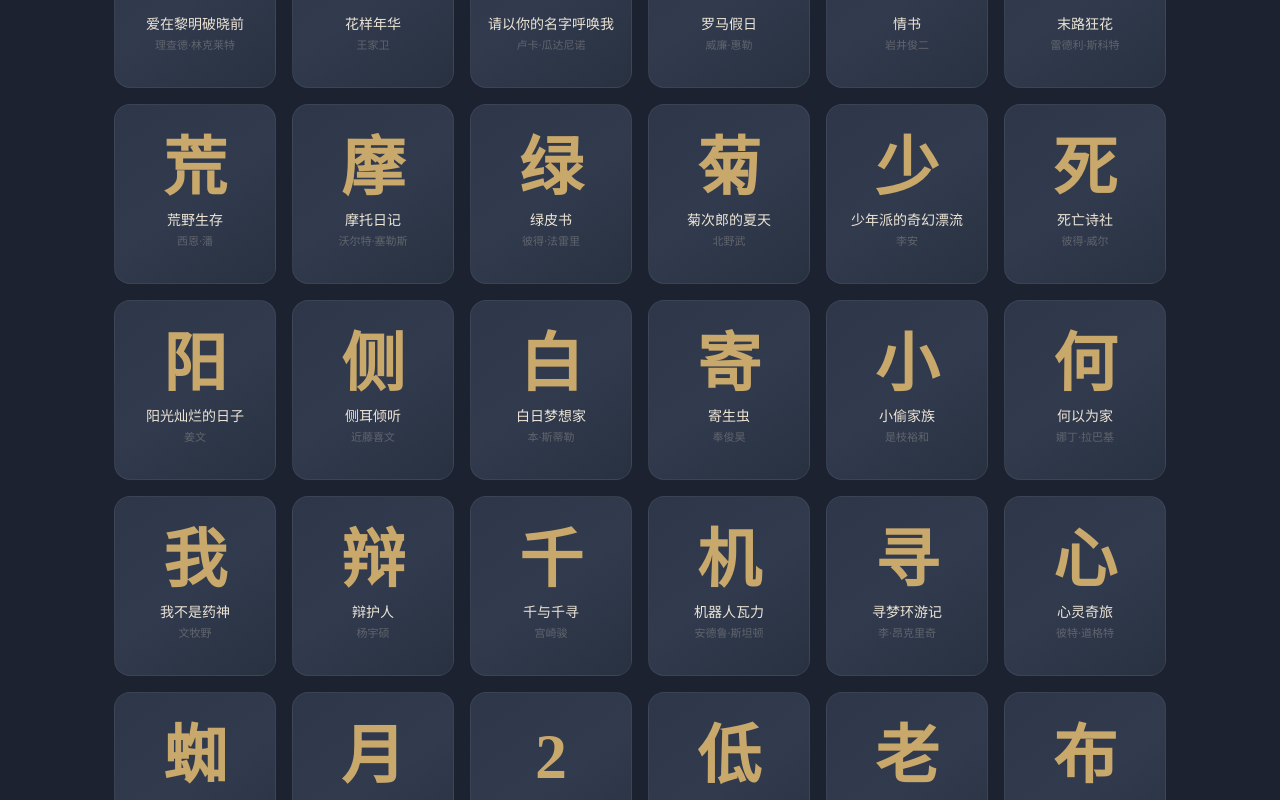
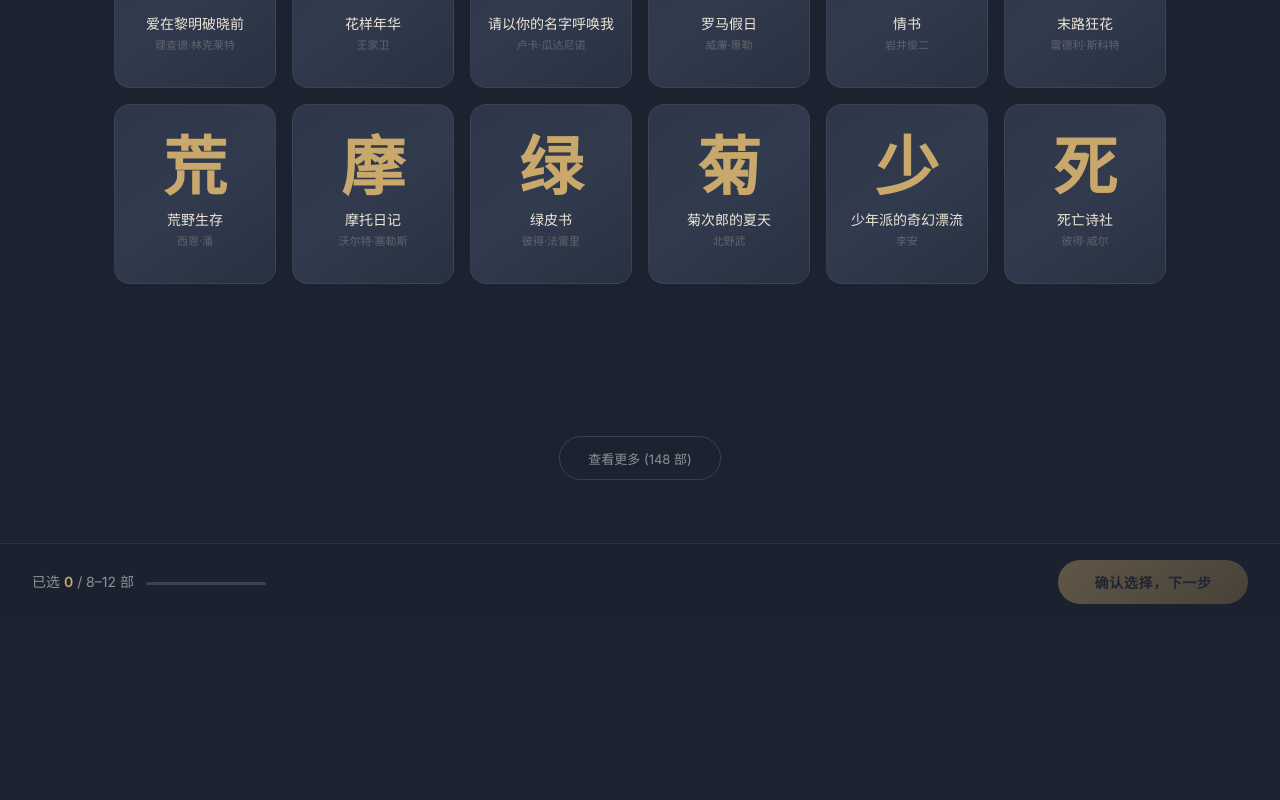
Before and after one commit to alballlu/film-mirror, a React (Vite) app: page /film-mirror/flow-a/step1 in a window 1280 px wide. Shown: the part 798-1598 px from the top of the page. After the commit the page ends 1418 px from the top, so only its background shows below. Built offline with nearby package versions, Linux system fonts and the light colour scheme; no server answers.

Commit message:
perf: batch poster updates, paginate movie selection to 24/batch, limit stagger animation

```diff
--- a/src/components/MovieSelection.jsx
+++ b/src/components/MovieSelection.jsx
@@ -1,4 +1,4 @@
-import { useState, useMemo } from 'react';
+import { useState, useMemo, useEffect } from 'react';
 import movies from '../data/movies.json';
 import { usePosterContext } from '../context/PosterContext';
 
@@ -17,6 +17,7 @@ export default function MovieSelection({ selectedMovies: initial, onNext, onBack
   const [selected, setSelected] = useState(new Set(initial));
   const [filter, setFilter] = useState('all');
   const [search, setSearch] = useState('');
+  const [visibleCount, setVisibleCount] = useState(24);
   const { posters } = usePosterContext();
 
   const filteredMovies = useMemo(() => {
@@ -42,6 +43,11 @@ export default function MovieSelection({ selectedMovies: initial, onNext, onBack
     }
 
     return result;
+  }, [filter, search]);
+
+  // 切换分类或搜索时重置分页
+  useEffect(() => {
+    setVisibleCount(24);
   }, [filter, search]);
 
   const toggle = (id) => {
@@ -110,14 +116,15 @@ export default function MovieSelection({ selectedMovies: initial, onNext, onBack
       {filteredMovies.length === 0 ? (
         <div className="no-results">未找到匹配的电影</div>
       ) : (
+        <>
           <div className="movie-grid">
-          {filteredMovies.map((movie, i) => {
+            {filteredMovies.slice(0, visibleCount).map((movie, i) => {
               const posterUrl = posters[movie.id];
               return (
                 <div
                   key={movie.id}
                   className={`movie-card ${selected.has(movie.id) ? 'selected' : ''}`}
-                style={{ animationDelay: `${i * 50}ms` }}
+                  style={{ animationDelay: `${(i % 24) * 50}ms` }}
                   onClick={() => toggle(movie.id)}
                 >
                   {posterUrl ? (
@@ -147,6 +154,17 @@ export default function MovieSelection({ selectedMovies: initial, onNext, onBack
               );
             })}
           </div>
+          {visibleCount < filteredMovies.length && (
+            <div style={{ textAlign: 'center', padding: '12px 24px 140px' }}>
+              <button
+                className="load-more-btn"
+                onClick={() => setVisibleCount((c) => c + 24)}
+              >
+                查看更多 ({filteredMovies.length - visibleCount} 部)
+              </button>
+            </div>
+          )}
+        </>
       )}
 
       {/* Sticky Bottom */}
--- a/src/context/PosterContext.jsx
+++ b/src/context/PosterContext.jsx
@@ -42,6 +42,19 @@ export function PosterProvider({ children }) {
   }, []);
 
   async function loadMissingPosters(cancelled) {
+    const batchPosters = {};
+    const batchSources = {};
+    const BATCH_SIZE = 10;
+
+    function flushBatch() {
+      if (Object.keys(batchPosters).length === 0) return;
+      setPosters((prev) => ({ ...prev, ...batchPosters }));
+      setPosterSources((prev) => ({ ...prev, ...batchSources }));
+      // 清空累积
+      for (const k in batchPosters) delete batchPosters[k];
+      for (const k in batchSources) delete batchSources[k];
+    }
+
     for (const movie of movies) {
       if (cancelled) break;
       // 已有就不再请求
@@ -51,10 +64,15 @@ export function PosterProvider({ children }) {
 
       const path = await fetchPosterThrottled(movie);
       if (path && !cancelled) {
-        setPosters((prev) => ({ ...prev, [movie.id]: getPosterUrl(path) }));
-        setPosterSources((prev) => ({ ...prev, [movie.id]: getPosterSources(path) }));
+        batchPosters[movie.id] = getPosterUrl(path);
+        batchSources[movie.id] = getPosterSources(path);
+        if (Object.keys(batchPosters).length >= BATCH_SIZE) {
+          flushBatch();
+        }
       }
     }
+    // 处理剩余不足一批的海报
+    flushBatch();
     if (!cancelled) setLoading(false);
   }
 
--- a/src/index.css
+++ b/src/index.css
@@ -487,6 +487,25 @@ button, .category-tab, .home-card, .movie-card {
   padding: 60px 20px;
   color: #60646d;
   font-size: 18px;
+}
+
+.load-more-btn {
+  background: transparent;
+  border: 1px solid var(--border-default);
+  border-radius: 100px;
+  padding: 10px 28px;
+  color: var(--text-secondary);
+  font-size: 13px;
+  font-family: var(--font-sans);
+  cursor: pointer;
+  transition: all 0.25s var(--ease-out);
+  min-height: 44px;
+}
+
+.load-more-btn:hover {
+  border-color: var(--gold);
+  color: var(--gold);
+  background: rgba(201,168,108,0.06);
 }
 
 /* Sticky Bottom Bar */
```
Lines whose indentation alone changed are shown as unchanged.
